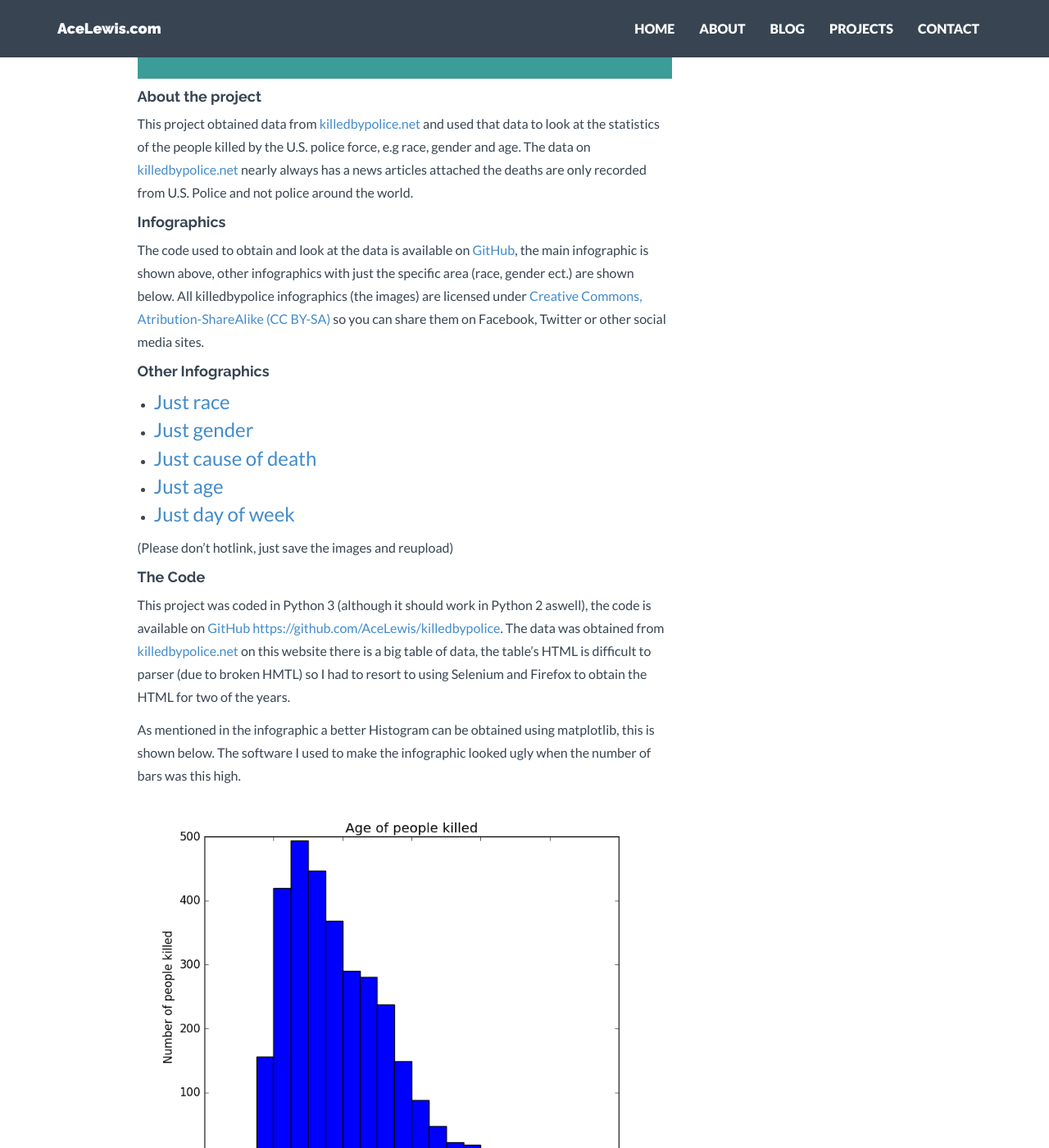
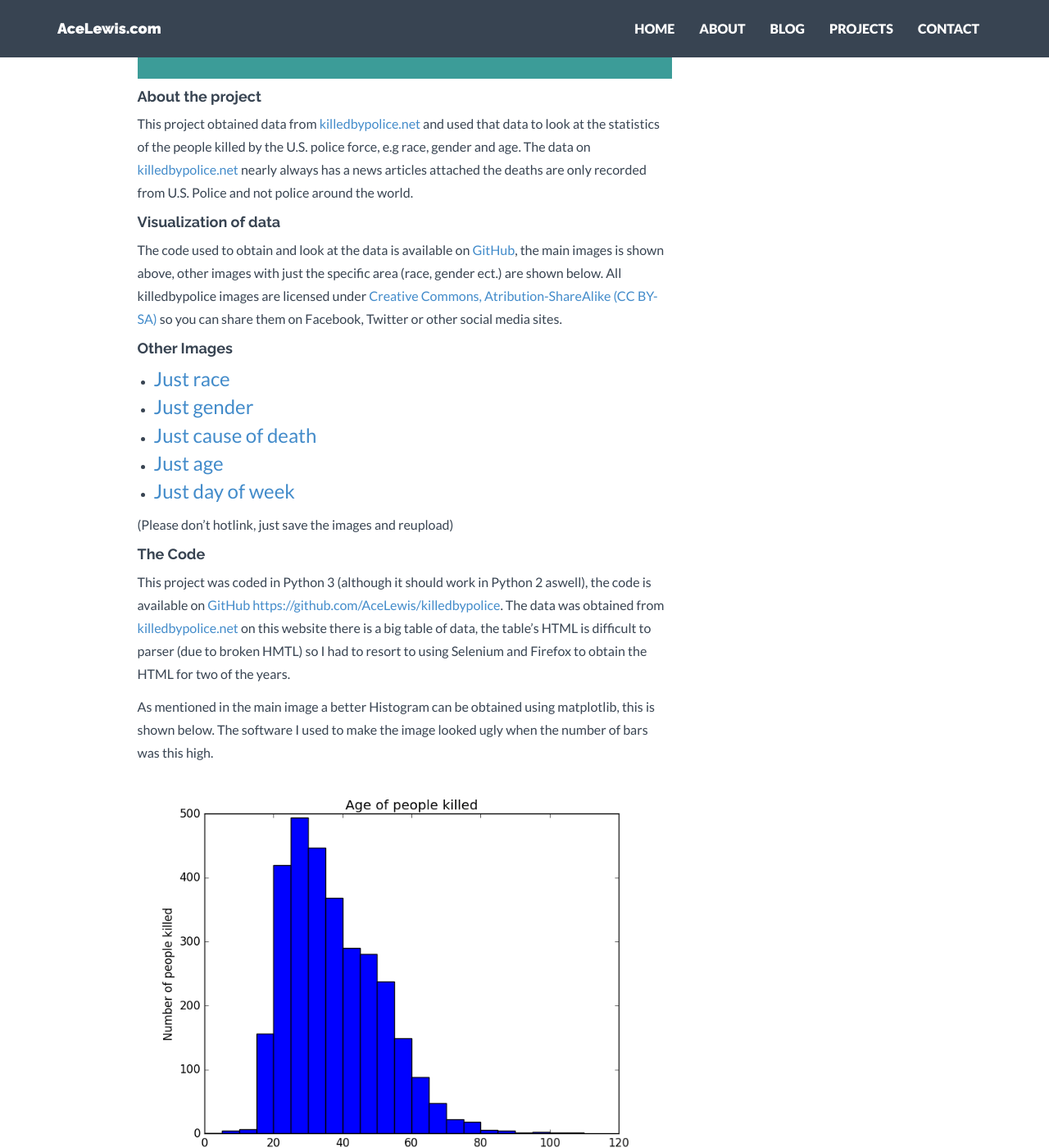
Before and after one commit to AceLewis/AceLewis.github.io, a Jekyll site: the page built from _posts/project/2016-01-31-killedbypolice.markdown, in a window 1280 px wide and 1400 px high, scrolled down 3924 px. Shown: the whole window at 82% size. Built offline with Jekyll 4.4.1, drawn with Linux system fonts in a browser that asks for light colours; nearby versions of some CDN libraries; comment, search, counter and statistics services are not loaded.

Commit message:
Removed word infographic as it might not be one

```diff
--- a/_posts/project/2016-01-31-killedbypolice.markdown
+++ b/_posts/project/2016-01-31-killedbypolice.markdown
@@ -35,10 +35,10 @@ about: A project scraping and processing data obtained from killedbypolice.net
 #### About the project
 This project obtained data from [killedbypolice.net](http://killedbypolice.net){:target="_blank"}{{_}} and used that data to look at the statistics of the people killed by the U.S. police force, e.g race, gender and age. The data on [killedbypolice.net](http://killedbypolice.net){:target="_blank"}{{_}} nearly always has a news articles attached the deaths are only recorded from U.S. Police and not police around the world.
 
-#### Infographics
-The code used to obtain and look at the data is available on [GitHub](https://github.com/AceLewis/killedbypolice){:target="_blank"}{{_}}, the main infographic is shown above, other infographics with just the specific area (race, gender ect.) are shown below. All killedbypolice infographics (the images) are licensed under [Creative Commons, Atribution-ShareAlike (CC BY-SA)](https://creativecommons.org/licenses/by-sa/3.0/){:target="_blank"}{{_}} so you can share them on Facebook, Twitter or other social media sites.
+#### Visualization of data
+The code used to obtain and look at the data is available on [GitHub](https://github.com/AceLewis/killedbypolice){:target="_blank"}{{_}}, the main images is shown above, other images with just the specific area (race, gender ect.) are shown below. All killedbypolice images are licensed under [Creative Commons, Atribution-ShareAlike (CC BY-SA)](https://creativecommons.org/licenses/by-sa/3.0/){:target="_blank"}{{_}} so you can share them on Facebook, Twitter or other social media sites.
 
-#### Other Infographics
+#### Other Images
 * [<font size="5">Just race</font>](/assets/img/project/killedbypolice/killed-by-police-race.png){:target="_blank"}{{_}}
 * [<font size="5">Just gender</font>](/assets/img/project/killedbypolice/killed-by-police-gender.png){:target="_blank"}{{_}}
 * [<font size="5">Just cause of death</font>](/assets/img/project/killedbypolice/killed-by-police-method.png){:target="_blank"}{{_}}
@@ -50,7 +50,7 @@ The code used to obtain and look at the data is available on [GitHub](https://gi
 #### The Code
 This project was coded in Python 3 (although it should work in Python 2 aswell), the code is available on [GitHub https://github.com/AceLewis/killedbypolice](https://github.com/AceLewis/killedbypolice){:target="_blank"}{{_}}. The data was obtained from [killedbypolice.net](http://killedbypolice.net){:target="_blank"}{{_}} on this website there is a big table of data, the table's HTML is difficult to parser (due to broken HMTL) so I had to resort to using Selenium and Firefox to obtain the HTML for two of the years.
 
-As mentioned in the infographic a better Histogram can be obtained using matplotlib, this is shown below. The software I used to make the infographic looked ugly when the number of bars was this high.
+As mentioned in the main image a better Histogram can be obtained using matplotlib, this is shown below. The software I used to make the image looked ugly when the number of bars was this high.
 
 ![Nicer Histogram](/assets/img/project/killedbypolice/nicer_histogram.png){: .center-image }
 
```
Also changed, not shown: projects/index.html (+6 -11 lines).
